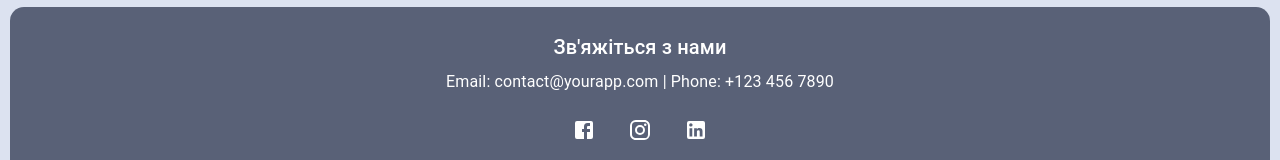
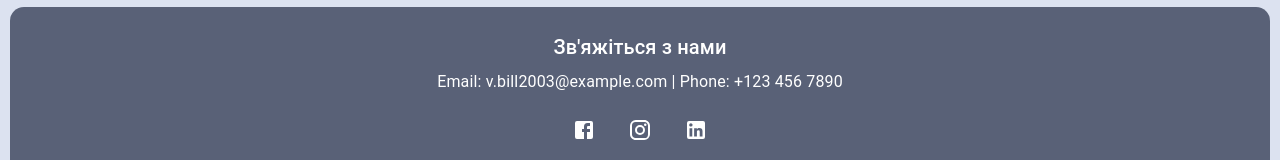
Before and after one commit to biloskurskyi/office-support-platform, a React (Vite) app in the folder frontend/: page /home in a window 1280 px wide. Shown: the part 1057-1217 px from the top of the page. Built offline with nearby package versions, Linux system fonts and the light colour scheme.

Commit message:
Fixed ContactInfo.tsx

```diff
--- a/frontend/src/components/Footer/UI/ContactInfo.tsx
+++ b/frontend/src/components/Footer/UI/ContactInfo.tsx
@@ -8,7 +8,7 @@ const ContactInfo: React.FC = () => (
       Зв'яжіться з нами
     </Typography>
     <Typography textAlign="center">
-      Email: contact@yourapp.com | Phone: +123 456 7890
+      Email: v.bill2003@example.com | Phone: +123 456 7890
     </Typography>
   </>
 );
```
